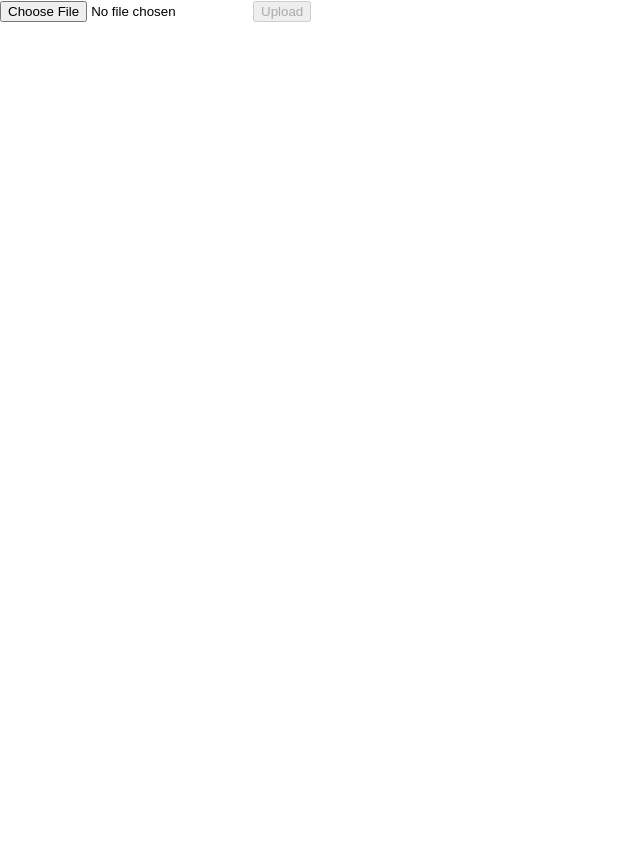
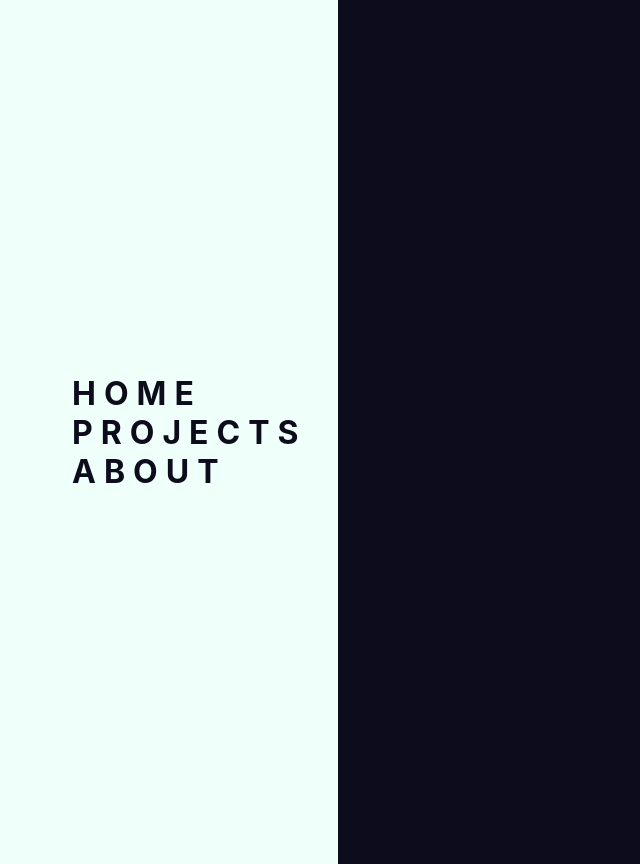
Before and after one commit to pawelrubin/CodePoets-recruitment-task, a React (Create React App) app in the folder benfords_law/frontend/: page /about in a window 1280 px wide. Shown: the whole page, without its empty margins (0-640 px from the left). Before the commit the page ends 800 px from the top, so only its background shows below. Built offline with nearby package versions, Linux system fonts and the light colour scheme.

Commit message:
Create basic design

```diff
--- a/benfords_law/frontend/src/App.css
+++ b/benfords_law/frontend/src/App.css
@@ -1,5 +1,7 @@
 .App {
   text-align: center;
+  align-items: center;
+  background: linear-gradient(180deg, #282c34, #61dafb);
 }
 
 .App-logo {
--- a/benfords_law/frontend/src/App.tsx
+++ b/benfords_law/frontend/src/App.tsx
@@ -1,29 +1,36 @@
-import React, { useState } from "react";
-import "./App.css";
-import { BenfordForm } from "./components/BenfordForm/BenfordForm";
-import { BenfordGraph } from "./components/BenfordGraph/BenfordGraph";
-import { DigitsStats } from "./types";
+import React from "react";
+import { BrowserRouter as Router, Switch, Route } from "react-router-dom";
+import { ThemeProvider } from "styled-components";
 
-const mockData = {
-  "1": 0.293966887077759,
-  "2": 0.1816597467835358,
-  "3": 0.11999589932851504,
-  "4": 0.09467425290891383,
-  "5": 0.07991183556307345,
-  "6": 0.0702239991798657,
-  "7": 0.059767286893228765,
-  "8": 0.053411246091547494,
-  "9": 0.04628632938643703,
-};
+import { About } from "components/About";
+import { Main } from "components/Main";
+import { Navbar } from "components/Navbar";
+import { Projects } from "components/Projects";
+
+import { GlobalStyles } from "./global";
+import { theme } from "./theme";
 
 function App() {
-  const [stats, setStats] = useState<DigitsStats>();
-
   return (
-    <>
-      <BenfordForm setStats={setStats}></BenfordForm>
-      {stats && <BenfordGraph stats={stats}></BenfordGraph>}
-    </>
+    <ThemeProvider theme={theme}>
+      <>
+        <GlobalStyles />
+        <Router>
+          <Navbar />
+          <Switch>
+            <Route path="/projects">
+              <Projects />
+            </Route>
+            <Route path="/about">
+              <About />
+            </Route>
+            <Route path="/">
+              <Main />
+            </Route>
+          </Switch>
+        </Router>
+      </>
+    </ThemeProvider>
   );
 }
 
--- /dev/null
+++ b/benfords_law/frontend/src/components/About/About.tsx
@@ -0,0 +1,5 @@
+import React from "react";
+
+export function About() {
+  return <></>;
+}
--- /dev/null
+++ b/benfords_law/frontend/src/components/About/index.ts
@@ -0,0 +1 @@
+export * from "./About";
--- /dev/null
+++ b/benfords_law/frontend/src/components/Navbar/Navbar.tsx
@@ -0,0 +1,22 @@
+import React from "react";
+import { Link } from "react-router-dom";
+
+import { StyledMenu } from "./elements";
+
+export function Navbar() {
+  return (
+    <StyledMenu>
+      <ul>
+        <li>
+          <Link to="/">Home</Link>
+        </li>
+        <li>
+          <Link to="/projects">Projects</Link>
+        </li>
+        <li>
+          <Link to="/about">About</Link>
+        </li>
+      </ul>
+    </StyledMenu>
+  );
+}
--- /dev/null
+++ b/benfords_law/frontend/src/components/Navbar/elements.ts
@@ -0,0 +1,39 @@
+// Menu.styled.js
+import styled from "styled-components";
+
+export const StyledMenu = styled.nav`
+  display: flex;
+  flex-direction: column;
+  justify-content: center;
+  background: ${({ theme }) => theme.primaryLight};
+  height: 100vh;
+  text-align: left;
+  padding: 2rem;
+  position: absolute;
+  top: 0;
+  left: 0;
+  transition: transform 0.3s ease-in-out;
+
+  @media (max-width: ${({ theme }) => theme.mobile}) {
+    width: 100%;
+  }
+
+  a {
+    font-size: 2rem;
+    text-transform: uppercase;
+    font-weight: bold;
+    letter-spacing: 0.5rem;
+    color: ${({ theme }) => theme.primaryDark};
+    text-decoration: none;
+    transition: color 0.3s linear;
+
+    @media (max-width: ${({ theme }) => theme.mobile}) {
+      font-size: 1.5rem;
+      text-align: center;
+    }
+
+    &:hover {
+      color: ${({ theme }) => theme.primaryHover};
+    }
+  }
+`;
--- /dev/null
+++ b/benfords_law/frontend/src/components/Navbar/index.ts
@@ -0,0 +1 @@
+export * from "./Navbar";
--- /dev/null
+++ b/benfords_law/frontend/src/components/Projects/Projects.tsx
@@ -0,0 +1,5 @@
+import React from "react";
+
+export function Projects() {
+  return <></>;
+}
--- /dev/null
+++ b/benfords_law/frontend/src/components/Projects/index.ts
@@ -0,0 +1 @@
+export * from "./Projects";
--- /dev/null
+++ b/benfords_law/frontend/src/global.ts
@@ -0,0 +1,35 @@
+import { createGlobalStyle } from "styled-components";
+import { ThemeType } from "theme";
+
+export const GlobalStyles = createGlobalStyle<{ theme: ThemeType }>`
+  html, body {
+    margin: 0;
+    padding: 0;
+  }
+
+  body {
+    align-items: center;
+    background: ${({ theme }) => theme.primaryDark};
+    color:  ${({ theme }) => theme.primaryLight};
+    display: flex;
+    font-family: -apple-system, BlinkMacSystemFont, "Segoe UI", Roboto, Helvetica, Arial, sans-serif, "Apple Color Emoji", "Segoe UI Emoji", "Segoe UI Symbol";
+    height: 100vh;
+    justify-content: center;
+  }
+
+  h1 {
+    font-size: 2rem;
+    text-align: center;
+    text-transform: uppercase;
+  }
+
+  div {
+    text-align: center;
+  }
+
+  // links
+  a {
+    color: ${({ theme }) => theme.primaryHover};
+    text-decoration: none;
+  }
+  `;
--- /dev/null
+++ b/benfords_law/frontend/src/theme.ts
@@ -0,0 +1,8 @@
+export const theme = {
+  primaryDark: "#0D0C1D",
+  primaryLight: "#EFFFFA",
+  primaryHover: "#343078",
+  mobile: "576px",
+};
+
+export type ThemeType = typeof theme;
```
